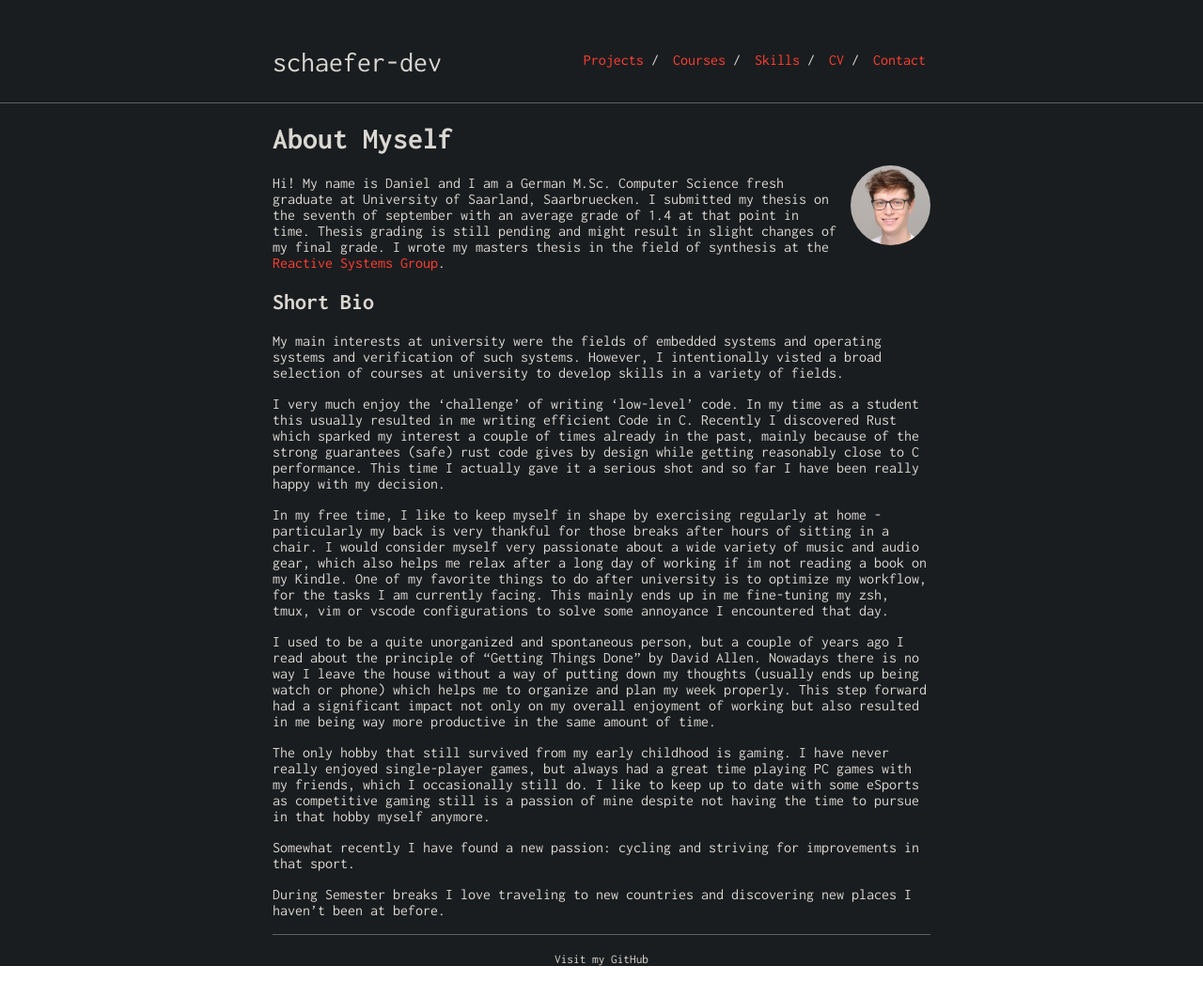
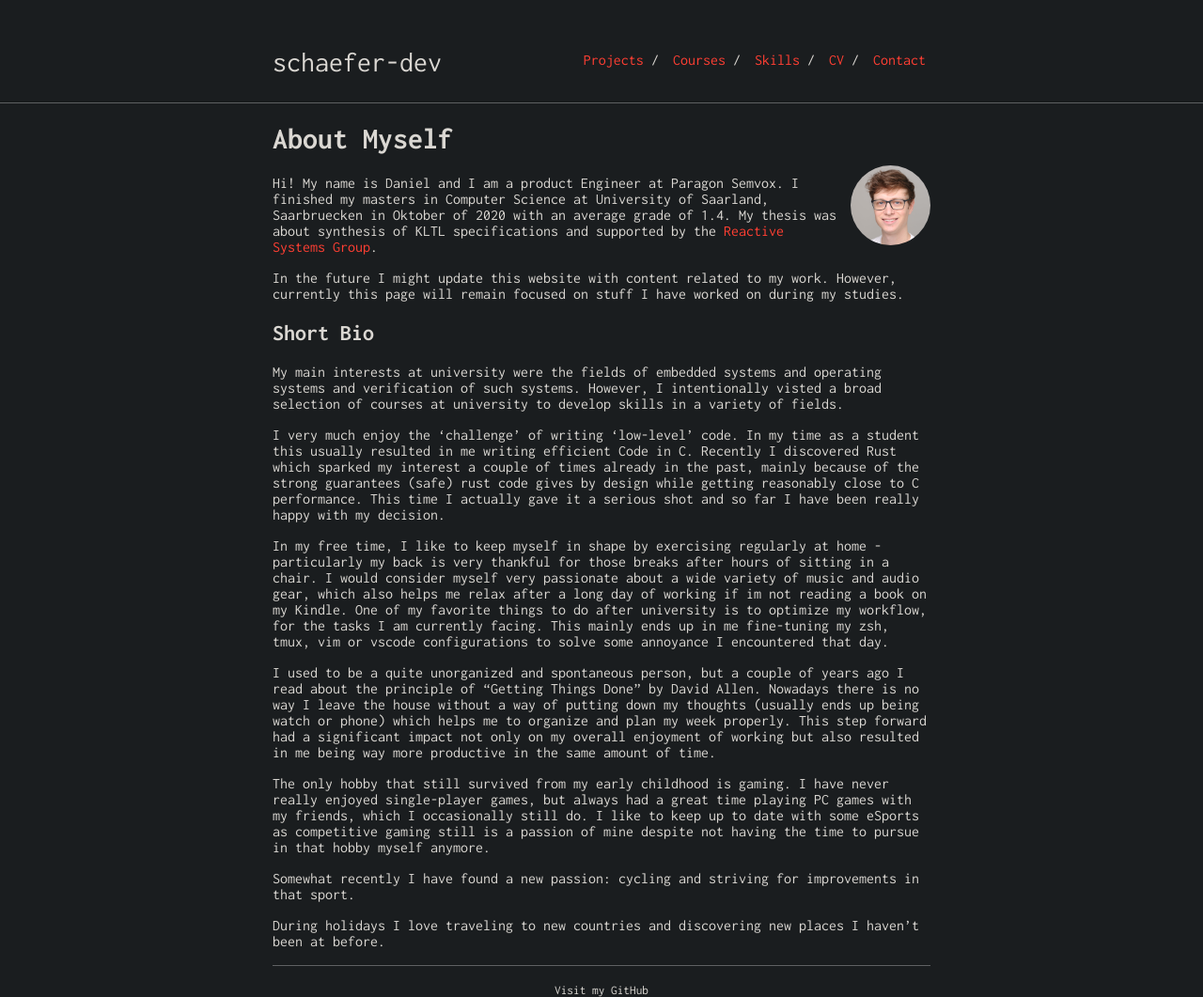
Before and after one commit to schaefer-dev/schaefer-dev.github.io, a Jekyll site: the page built from index.md, in a window 1280 px wide. Shown: the whole page at 94% size. Built offline with Jekyll 4.4.1, drawn with Linux system fonts in a browser that asks for light colours; before the commit the page ends 1028 px from its top, so only the background shows below that.

Commit message:
Added content disclaimer that work stuff is missing

```diff
--- a/index.md
+++ b/index.md
@@ -8,7 +8,9 @@ description: "A portfolio targeted at people who want to find out what I've been
 
 <img class="profile-picture" src="me.jpg">
 
-Hi! My name is Daniel and I am a German M.Sc. Computer Science fresh graduate at University of Saarland, Saarbruecken. I submitted my thesis on the seventh of september with an average grade of 1.4 at that point in time. Thesis grading is still pending and might result in slight changes of my final grade. I wrote my masters thesis in the field of synthesis at the [Reactive Systems Group](https://www.react.uni-saarland.de).
+Hi! My name is Daniel and I am a product Engineer at Paragon Semvox. I finished my masters in Computer Science at University of Saarland, Saarbruecken in Oktober of 2020 with an average grade of 1.4. My thesis was about synthesis of KLTL specifications and supported by the [Reactive Systems Group](https://www.react.uni-saarland.de).
+
+In the future I might update this website with content related to my work. However, currently this page will remain focused on stuff I have worked on during my studies.
 
 
 ## Short Bio
@@ -25,4 +27,4 @@ The only hobby that still survived from my early childhood is gaming. I have nev
 
 Somewhat recently I have found a new passion: cycling and striving for improvements in that sport.
 
-During Semester breaks I love traveling to new countries and discovering new places I haven't been at before.
+During holidays I love traveling to new countries and discovering new places I haven't been at before.
```
Also changed, not shown: other parts of index.md (+1 -1 lines).
